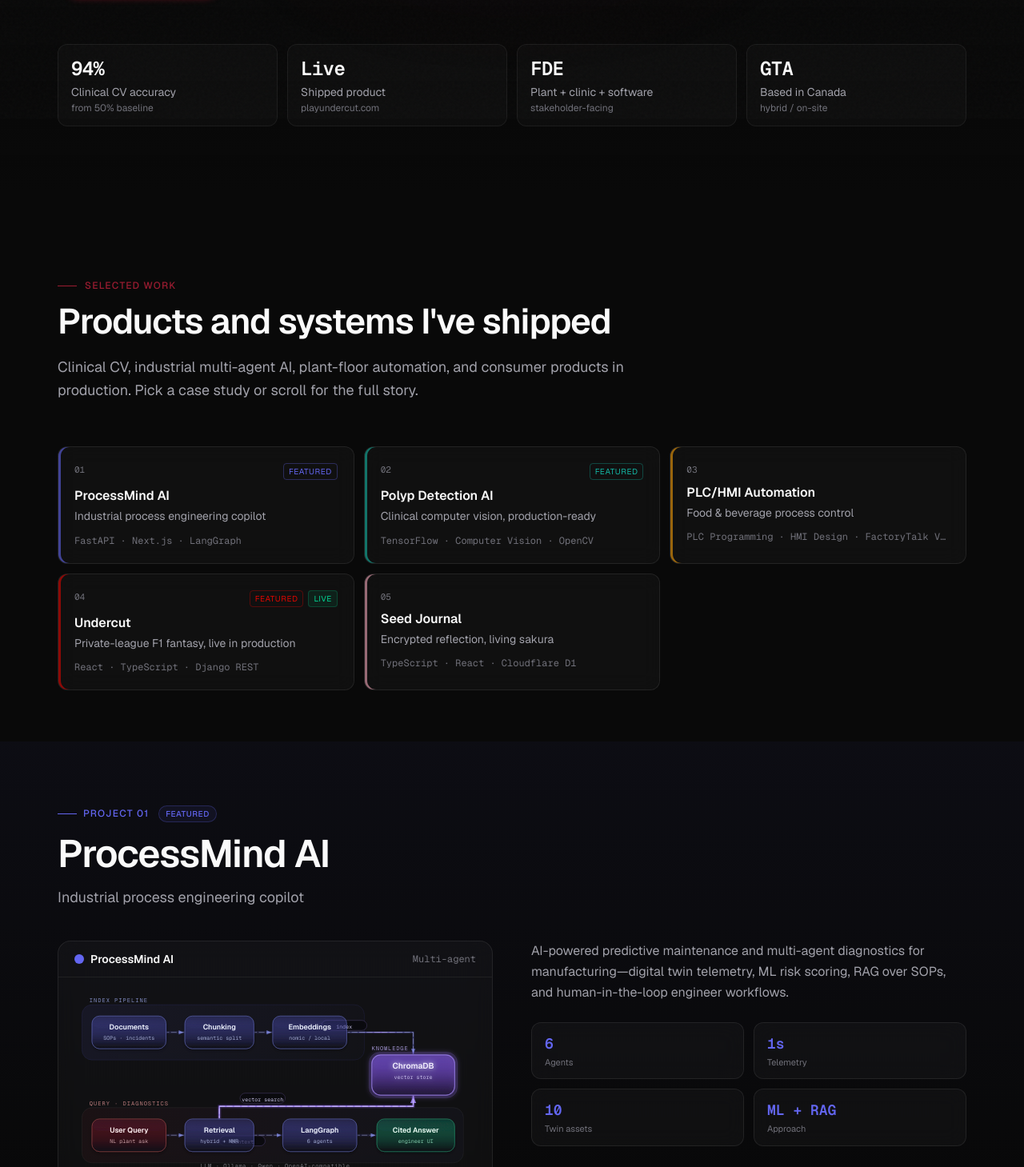
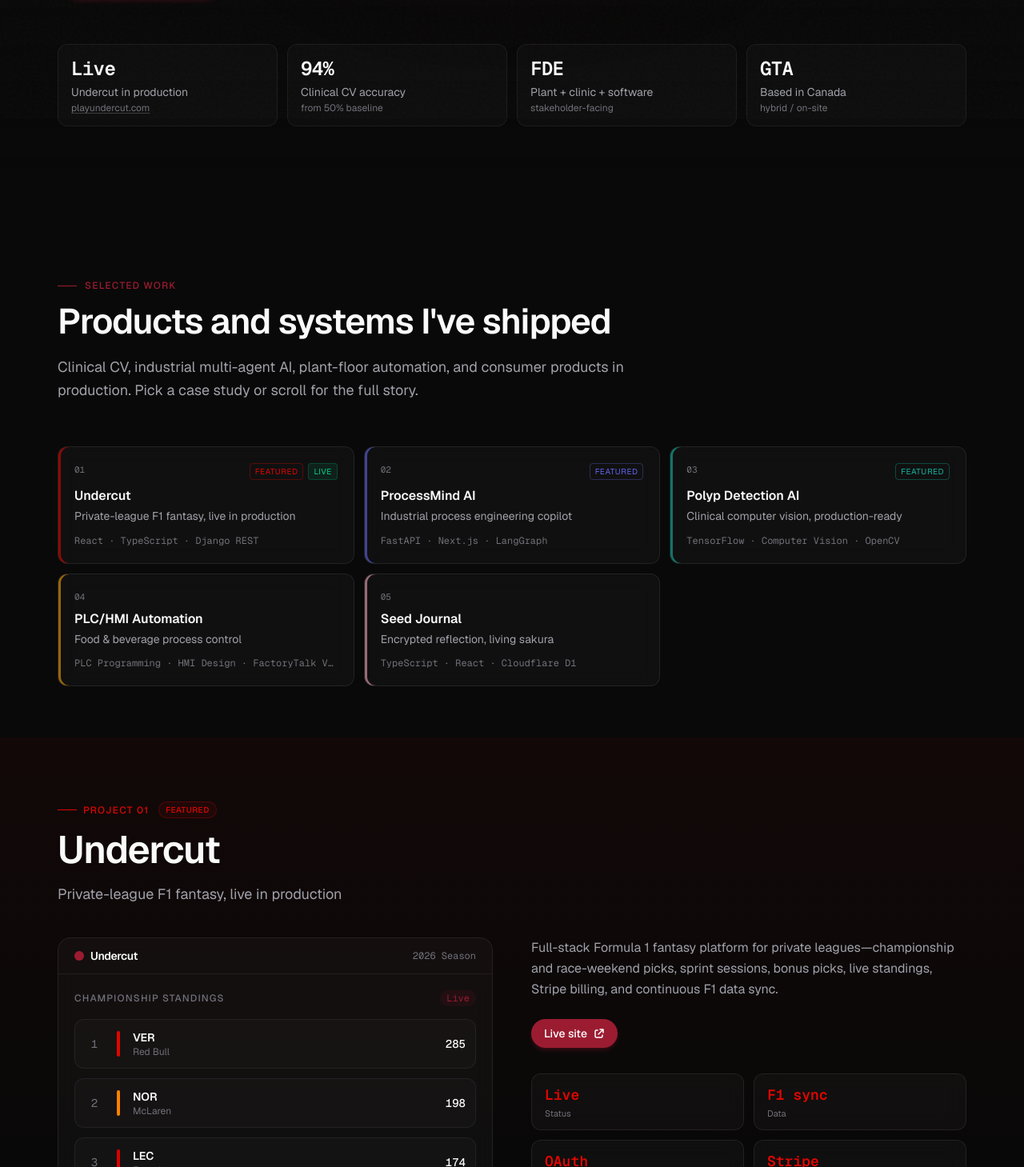
Before and after one commit to minaelzek/PersonalPortfolio, a Next.js app: page / in a window 1280 px wide. Shown: the part 651-2110 px from the top of the page at 80% size. Built offline with nearby package versions, Linux system fonts and the light colour scheme.

Commit message:
fix: feature Undercut first and repair broken portfolio links
Move Undercut to top of selected work, ship resume.pdf, drop private
GitHub links, and route mailto/hash/PDF/external URLs via working anchors.

```diff
--- a/src/components/layout/Navigation.tsx
+++ b/src/components/layout/Navigation.tsx
@@ -2,7 +2,6 @@
 
 import { useState, useEffect, useCallback } from "react";
 import { AnimatePresence, motion, useReducedMotion } from "framer-motion";
-import Link from "next/link";
 import { navLinks, siteConfig } from "@/data/site";
 import { cn } from "@/lib/utils";
 
@@ -118,14 +117,14 @@ export function Navigation() {
             className="container-width flex h-14 md:h-16 items-center justify-between gap-4"
             aria-label="Main navigation"
           >
-            <Link
+            <a
               href="#main-content"
               className="text-sm font-semibold tracking-tight text-foreground hover:text-accent transition-colors shrink-0"
               onClick={closeMobile}
             >
               {siteConfig.fullName}
               <span className="text-accent">.</span>
-            </Link>
+            </a>
 
             <ul
               className="hidden md:flex items-center gap-1 absolute left-1/2 -translate-x-1/2"
--- a/src/components/sections/Hero.tsx
+++ b/src/components/sections/Hero.tsx
@@ -98,21 +98,48 @@ export function Hero() {
           animate={{ opacity: 1, y: 0 }}
           transition={{ duration: 0.45, delay: 0.22, ease }}
         >
-          {heroProof.map((item) => (
-            <div
-              key={item.label}
-              className="rounded-xl border border-border bg-white/[0.025] px-4 py-3.5"
-            >
-              <dt className="sr-only">{item.label}</dt>
-              <dd>
+          {heroProof.map((item) => {
+            const inner = (
+              <>
                 <p className="text-xl md:text-2xl font-semibold font-mono text-foreground tracking-tight">
                   {item.value}
                 </p>
                 <p className="mt-1 text-sm text-muted leading-snug">{item.label}</p>
-                <p className="text-xs text-muted-foreground mt-0.5">{item.detail}</p>
-              </dd>
-            </div>
-          ))}
+                <p className="text-xs text-muted-foreground mt-0.5">
+                  {"href" in item && item.href ? (
+                    <span className="underline decoration-white/20 underline-offset-2 group-hover:decoration-accent group-hover:text-accent transition-colors">
+                      {item.detail}
+                    </span>
+                  ) : (
+                    item.detail
+                  )}
+                </p>
+              </>
+            );
+
+            const shellClass =
+              "rounded-xl border border-border bg-white/[0.025] px-4 py-3.5 block h-full";
+
+            return (
+              <div key={item.label}>
+                <dt className="sr-only">{item.label}</dt>
+                <dd>
+                  {"href" in item && item.href ? (
+                    <a
+                      href={item.href}
+                      target="_blank"
+                      rel="noopener noreferrer"
+                      className={`${shellClass} group transition-colors hover:border-white/15 hover:bg-white/[0.04]`}
+                    >
+                      {inner}
+                    </a>
+                  ) : (
+                    <div className={shellClass}>{inner}</div>
+                  )}
+                </dd>
+              </div>
+            );
+          })}
         </motion.dl>
       </div>
     </section>
--- a/src/components/ui/Button.tsx
+++ b/src/components/ui/Button.tsx
@@ -11,8 +11,34 @@ interface ButtonProps {
   size?: "sm" | "md" | "lg";
   className?: string;
   onClick?: () => void;
+  /** Force new-tab external link. Auto-detected for http(s) when omitted. */
   external?: boolean;
   magnetic?: boolean;
+}
+
+function isExternalHref(href: string) {
+  return (
+    href.startsWith("http://") ||
+    href.startsWith("https://") ||
+    href.startsWith("//")
+  );
+}
+
+/** Files and absolute paths that should open as a plain browser navigation */
+function isFileHref(href: string) {
+  return /\.(pdf|png|jpe?g|webp|zip|csv)(\?.*)?$/i.test(href);
+}
+
+function isSpecialHref(href: string) {
+  return (
+    href.startsWith("mailto:") ||
+    href.startsWith("tel:") ||
+    href.startsWith("sms:")
+  );
+}
+
+function isHashHref(href: string) {
+  return href.startsWith("#");
 }
 
 export function Button({
@@ -35,7 +61,8 @@ export function Button({
       "bg-accent text-white hover:bg-accent-light shadow-md shadow-accent/25",
     secondary:
       "bg-transparent text-foreground border border-border hover:border-white/20 hover:bg-white/[0.04]",
-    ghost: "bg-transparent text-muted hover:text-foreground hover:bg-white/[0.03]",
+    ghost:
+      "bg-transparent text-muted hover:text-foreground hover:bg-white/[0.03]",
   };
 
   const sizes = {
@@ -58,7 +85,8 @@ export function Button({
     </>
   );
 
-  const motionProps = magnetic && !reducedMotion
+  const motionProps =
+    magnetic && !reducedMotion
       ? {
           whileHover: { scale: 1.02 },
           whileTap: { scale: 0.98 },
@@ -67,19 +95,29 @@ export function Button({
       : {};
 
   if (href) {
-    if (external) {
+    const openExternal =
+      external === true ||
+      (external !== false && (isExternalHref(href) || isFileHref(href)));
+    const usePlainAnchor =
+      openExternal || isSpecialHref(href) || isHashHref(href) || isFileHref(href);
+
+    if (usePlainAnchor) {
       return (
         <motion.a
           href={href}
-          target="_blank"
-          rel="noopener noreferrer"
           className={classes}
+          onClick={onClick}
+          {...(openExternal
+            ? { target: "_blank", rel: "noopener noreferrer" }
+            : {})}
           {...motionProps}
         >
           {content}
         </motion.a>
       );
     }
+
+    // In-app routes only (e.g. /about) — not hash / mailto / external
     return (
       <motion.div {...motionProps} className="inline-block">
         <Link href={href} className={classes} onClick={onClick}>
--- a/src/data/projects.ts
+++ b/src/data/projects.ts
@@ -7,7 +7,7 @@ export interface ProjectData {
   id: string;
   slug: string;
   name: string;
-  /** Compact label for sticky project nav */
+  /** Compact label for work index */
   shortName: string;
   tagline: string;
   description: string;
@@ -17,15 +17,57 @@ export interface ProjectData {
   decisions: string[];
   metrics: ProjectMetric[];
   techStack: string[];
+  /** Only public, working URLs — omit private repos */
   github?: string;
   live?: string;
   accent: string;
   theme: "racing" | "sakura" | "ai" | "vision" | "industrial";
-  /** Visual emphasis — keep sparse so hierarchy stays clear */
   featured?: boolean;
 }
 
 export const projects: ProjectData[] = [
+  {
+    id: "undercut",
+    slug: "undercut",
+    name: "Undercut",
+    shortName: "Undercut",
+    tagline: "Private-league F1 fantasy, live in production",
+    description:
+      "Full-stack Formula 1 fantasy platform for private leagues—championship and race-weekend picks, sprint sessions, bonus picks, live standings, Stripe billing, and continuous F1 data sync.",
+    challenge:
+      "Friend groups need consistent scoring, always-current race data, and a polished race-weekend UX without treating fantasy as a public gambling product—or blocking deploys on flaky external APIs.",
+    solution:
+      "Shipped React/Vite + Django REST with PostgreSQL and Redis, Cloudflare Worker SPA at playundercut.com, Railway API + f1-data-sync workers, async scoring paths, and Stripe as the entitlement source of truth.",
+    architecture:
+      "Cloudflare Worker SPA → Django DRF API (Railway) → PostgreSQL + Redis → f1-data-sync (Jolpica / OpenF1 / weather) → Stripe webhooks for Plus → Google/Apple/email auth.",
+    decisions: [
+      "Private leagues with invite codes—product scoped for friend groups, not public gambling",
+      "Live F1 calendar, results, and standings via dedicated sync service so the app stays current mid-season",
+      "Playwright E2E, visual regression, and axe a11y in CI; Stripe Plus keeps ads and entitlements honest",
+    ],
+    metrics: [
+      { label: "Status", value: "Live" },
+      { label: "Data", value: "F1 sync" },
+      { label: "Auth", value: "OAuth" },
+      { label: "Billing", value: "Stripe" },
+    ],
+    techStack: [
+      "React",
+      "TypeScript",
+      "Django REST",
+      "PostgreSQL",
+      "Redis",
+      "Cloudflare Workers",
+      "Railway",
+      "Stripe",
+      "Playwright",
+    ],
+    live: "https://playundercut.com",
+    // GitHub repo is private — do not link (404 for visitors)
+    accent: "#E10600",
+    theme: "racing",
+    featured: true,
+  },
   {
     id: "processmind",
     slug: "processmind-ai",
@@ -141,48 +183,6 @@ export const projects: ProjectData[] = [
     theme: "industrial",
   },
   {
-    id: "undercut",
-    slug: "undercut",
-    name: "Undercut",
-    shortName: "Undercut",
-    tagline: "Private-league F1 fantasy, live in production",
-    description:
-      "Full-stack Formula 1 fantasy platform for private leagues—championship and race-weekend picks, sprint sessions, bonus picks, live standings, Stripe billing, and continuous F1 data sync.",
-    challenge:
-      "Friend groups need consistent scoring, always-current race data, and a polished race-weekend UX without treating fantasy as a public gambling product—or blocking deploys on flaky external APIs.",
-    solution:
-      "Shipped React/Vite + Django REST with PostgreSQL and Redis, Cloudflare Worker SPA at playundercut.com, Railway API + f1-data-sync workers, Celery-style async scoring paths, and Stripe as the entitlement source of truth.",
-    architecture:
-      "Cloudflare Worker SPA → Django DRF API (Railway) → PostgreSQL + Redis → f1-data-sync (Jolpica / OpenF1 / weather) → Stripe webhooks for Plus → Google/Apple/email auth.",
-    decisions: [
-      "Private leagues with invite codes—product scoped for friend groups, not public gambling",
-      "Live F1 calendar, results, and standings via dedicated sync service so the app stays current mid-season",
-      "Playwright E2E, visual regression, and axe a11y in CI; Stripe Plus keeps ads and entitlements honest",
-    ],
-    metrics: [
-      { label: "Status", value: "Live" },
-      { label: "Data", value: "F1 sync" },
-      { label: "Auth", value: "OAuth" },
-      { label: "Billing", value: "Stripe" },
-    ],
-    techStack: [
-      "React",
-      "TypeScript",
-      "Django REST",
-      "PostgreSQL",
-      "Redis",
-      "Cloudflare Workers",
-      "Railway",
-      "Stripe",
-      "Playwright",
-    ],
-    live: "https://playundercut.com",
-    github: "https://github.com/minaelzek/Undercut",
-    accent: "#E10600",
-    theme: "racing",
-    featured: true,
-  },
-  {
     id: "seed-journal",
     slug: "seed-journal",
     name: "Seed Journal",
--- a/src/data/site.ts
+++ b/src/data/site.ts
@@ -26,8 +26,13 @@ export const navLinks = [
 
 /** Hero proof strip — what a recruiter should see in 5 seconds */
 export const heroProof = [
+  {
+    value: "Live",
+    label: "Undercut in production",
+    detail: "playundercut.com",
+    href: "https://playundercut.com",
+  },
   { value: "94%", label: "Clinical CV accuracy", detail: "from 50% baseline" },
-  { value: "Live", label: "Shipped product", detail: "playundercut.com" },
   { value: "FDE", label: "Plant + clinic + software", detail: "stakeholder-facing" },
   { value: "GTA", label: "Based in Canada", detail: "hybrid / on-site" },
 ];
```
Also changed, not shown: 1 other file (tests, documents, lock files or other folders). Lines whose indentation alone changed are shown as unchanged.
